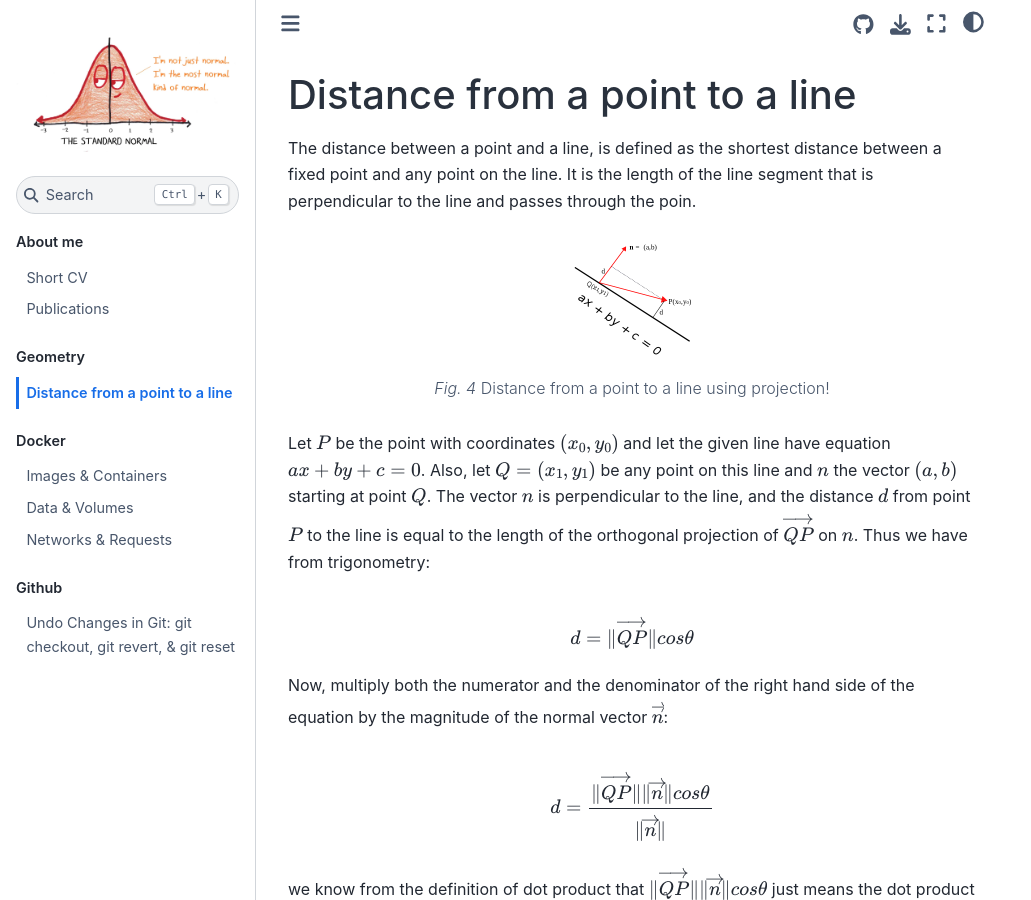
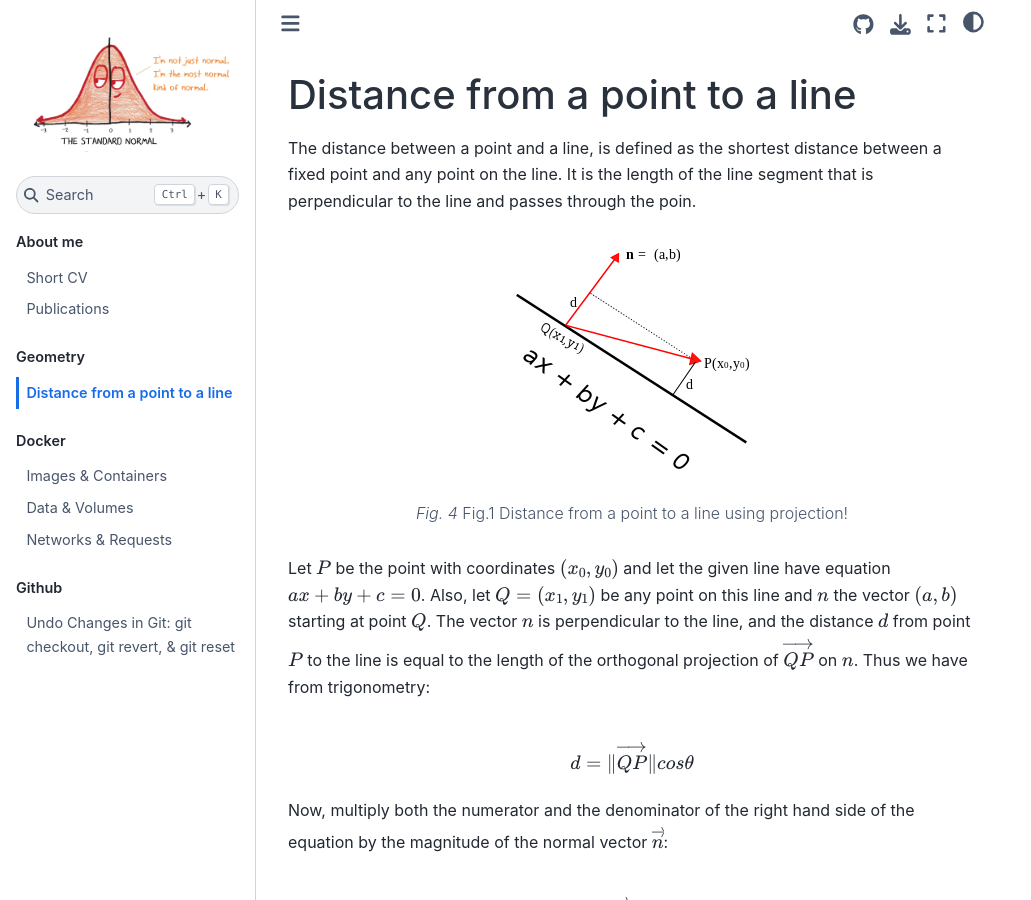
Before and after one commit to kunzhoudk/kzspace, a Jupyter Book: the page built from geometry/point-to-line-distance.md, in a window 1280 px wide and 900 px high. Shown: the whole window, without its empty margins (0-1031 px from the left). Built offline with Jupyter Book 1.0.4 settings and Sphinx 7.4.7 and the Sphinx Book theme 1.1.4, drawn with Linux system fonts in a browser that asks for light colours; pages that are not in the unit, such as notebooks, are missing from menus.

````diff
--- a/geometry/point-to-line-distance.md
+++ b/geometry/point-to-line-distance.md
@@ -5,10 +5,10 @@
 
 ```{figure} ./images/vector_point_to_line.png
 ---
-scale: 50%
+scale: 100%
 align: center
 ---
-Distance from a point to a line using projection!
+Fig.1 Distance from a point to a line using projection!
 ```
 
 Let $P$ be the point with coordinates $(x_{0}, y_{0})$ and let the given line have equation $ax + by + c = 0$. Also, let $Q = (x_{1}, y_{1})$ be any point on this line and $n$ the vector $(a, b)$ starting at point $Q$. The vector $n$ is perpendicular to the line, and the distance $d$ from point $P$ to the line is equal to the length of the orthogonal projection of $\overrightarrow{QP}$ on $n$. Thus we have from trigonometry:
````
